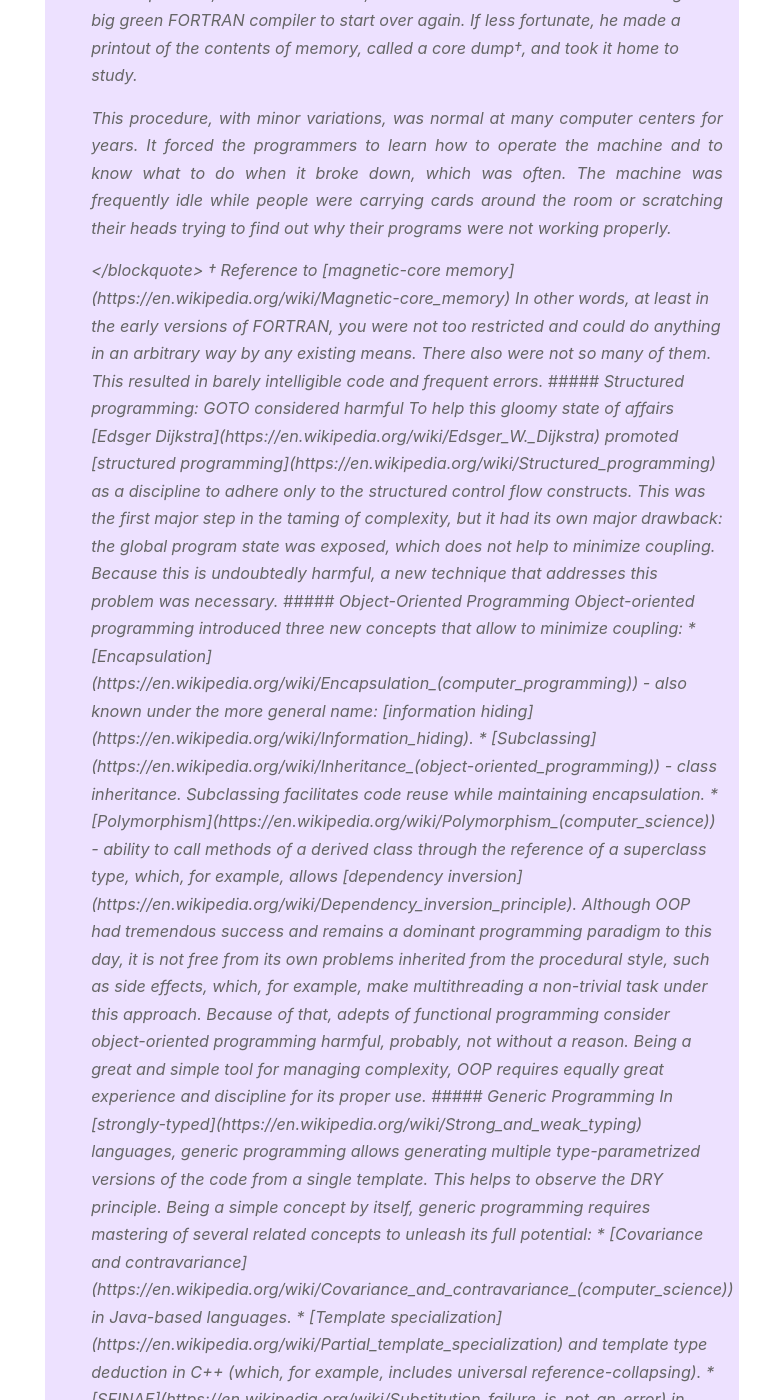
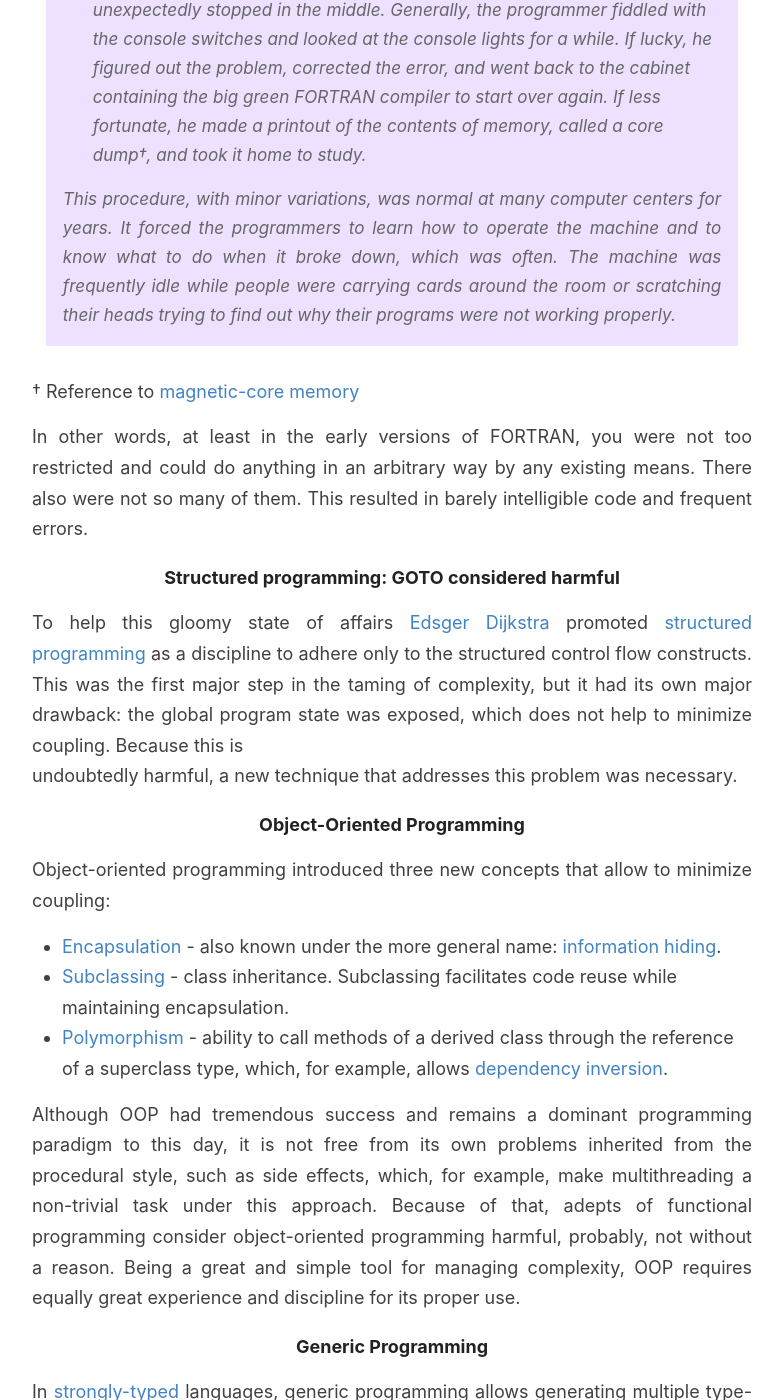
Before and after one commit to GChristensen/posts, a Jekyll site: the page built from _posts/2021-07-07-how-to-design-software-systems-qmark.md, in a window 1280 px wide and 1400 px high, scrolled down 4380 px. Shown: the whole window, without its empty margins (248-1031 px from the left). Built offline with Jekyll 4.4.1, drawn with Linux system fonts in a browser that asks for light colours; some of the changed text lies outside the part shown.

Commit message:
post edit

```diff
--- a/_posts/2021-07-07-how-to-design-software-systems-qmark.md
+++ b/_posts/2021-07-07-how-to-design-software-systems-qmark.md
@@ -108,7 +108,7 @@ There you may notice the extensive use of the "GO TO" operator without any hesit
 In his book "Structured Computer Organization" Andrew S. Tanenbaum also offers a good description of what
 programming looked like at the dawn of the computer era:
 
-<blockquote style="font-size: 90%">
+<blockquote style="font-size: 95%">
 
 <p>
 In these early years, most computers were "open shop," which meant that the programmer had to operate the machine
@@ -137,6 +137,7 @@ If the programmer wanted to run a FORTRAN program, the following steps were nece
    If lucky, he figured out the problem, corrected the error, and went back to the cabinet containing the big green
    FORTRAN compiler to start over again. If less fortunate, he made a printout of the contents of memory,
    called a core dump<sup>†</sup>, and took it home to study.</li>
+</ol>
 
 <p>This procedure, with minor variations, was normal at many computer centers for years. It forced the programmers to learn
 how to operate the machine and to know what to do when it broke down, which was often. The machine was frequently idle
```
